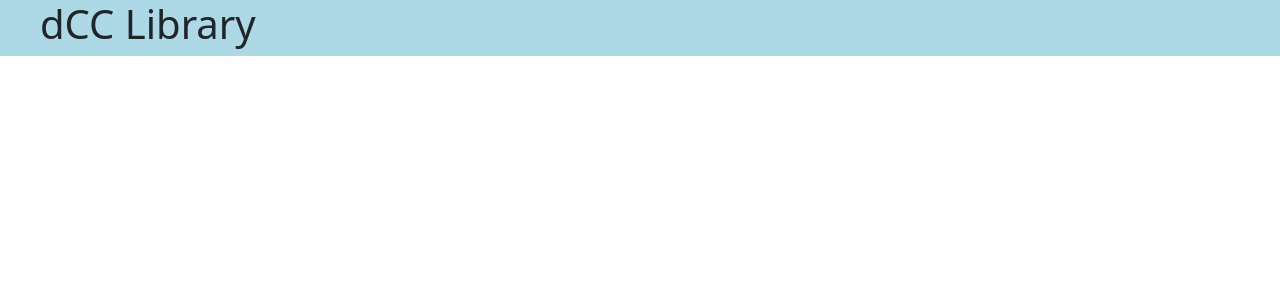
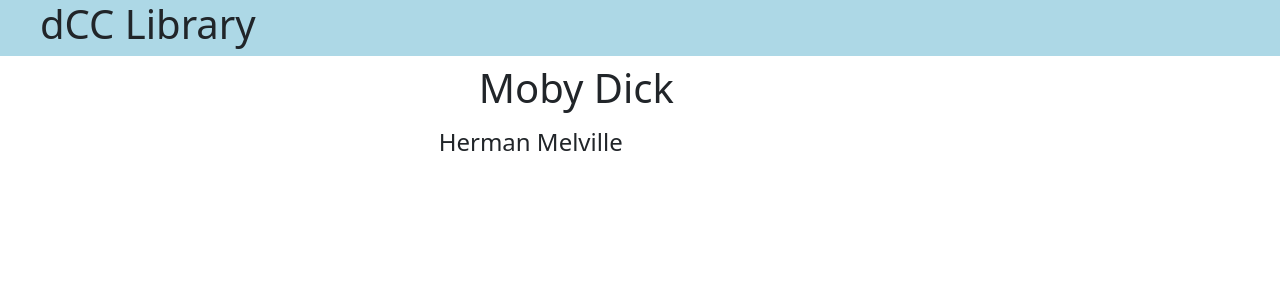
Before and after one commit to Paul-Longo/dCCLibraryReact, a React (Create React App) app: page / in a window 1280 px wide. Shown: the top 300 px of the page. Built offline with nearby package versions, Linux system fonts and the light colour scheme.

Commit message:
added this.books with book title and author components. added this.state booknumber. added div tags for (previous and next)buttons and books.

```diff
--- a/src/components/App.jsx
+++ b/src/components/App.jsx
@@ -5,12 +5,32 @@ import TitleBar from './TitleBar/TitleBar';
 class App extends Component {
     constructor(props){
         super(props);
-        this.state = {};
+        this.books = [
+            {title: "Moby Dick", author: "Herman Melville"},
+            {title: "The Canterbury Tales", author: "Geoffrey Chaucer"},
+            {title: "Jesus Calling", author: "Sarah Young"}
+        ];
+        this.state = {
+            bookNumber: 0
+        };
     }
     render(){
         return (
             <div className="container-fluid">
                 <TitleBar />
+                <div className="row">
+                    <div className="col-md-4">
+                        {/*Button here to move to previous book viewed*/}
+                    </div>
+                    <div className="col-md-4">
+                        {/*Display book with cover here*/}
+                        <h1>{this.books[this.state.bookNumber].title}</h1>
+                        <h4>{this.books[this.state.bookNumber].author}</h4>
+                    </div>
+                    <div className="col-md-4">
+                        {/*Button here to move to next book viewed*/}
+                    </div>
+                </div>
             </div>
         )
     }
```
